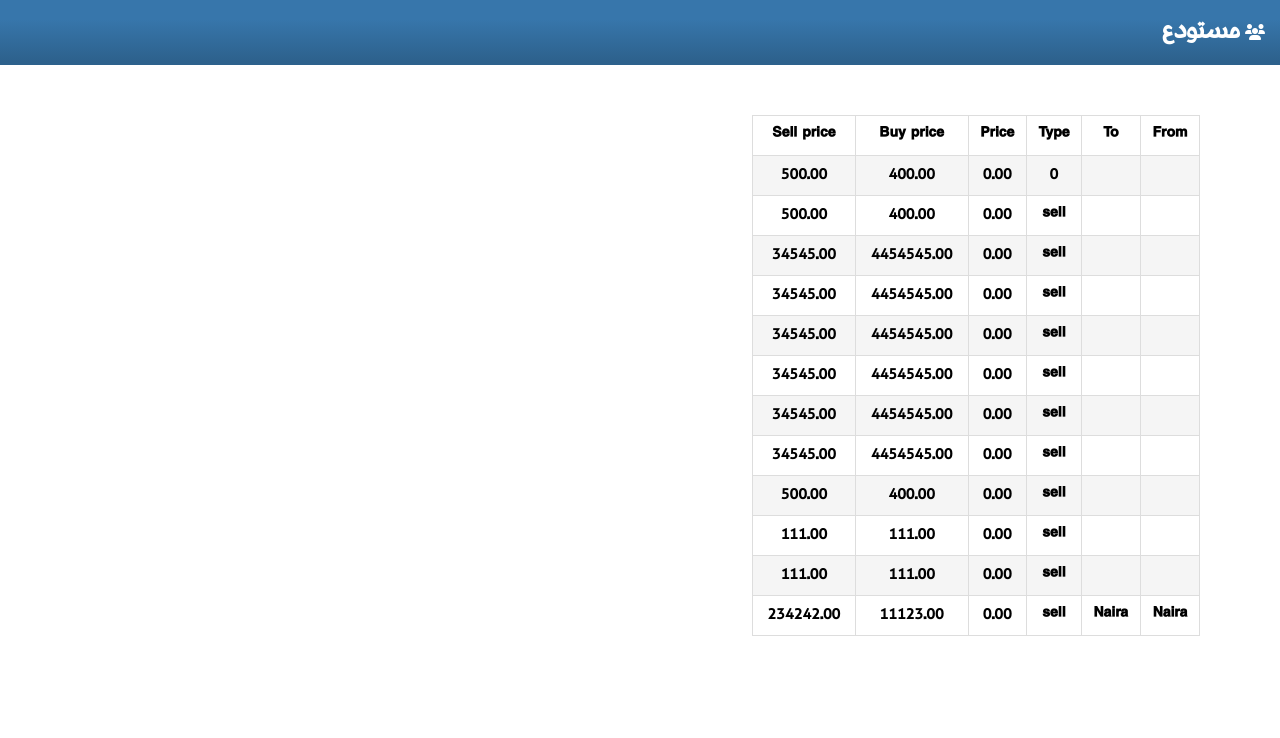
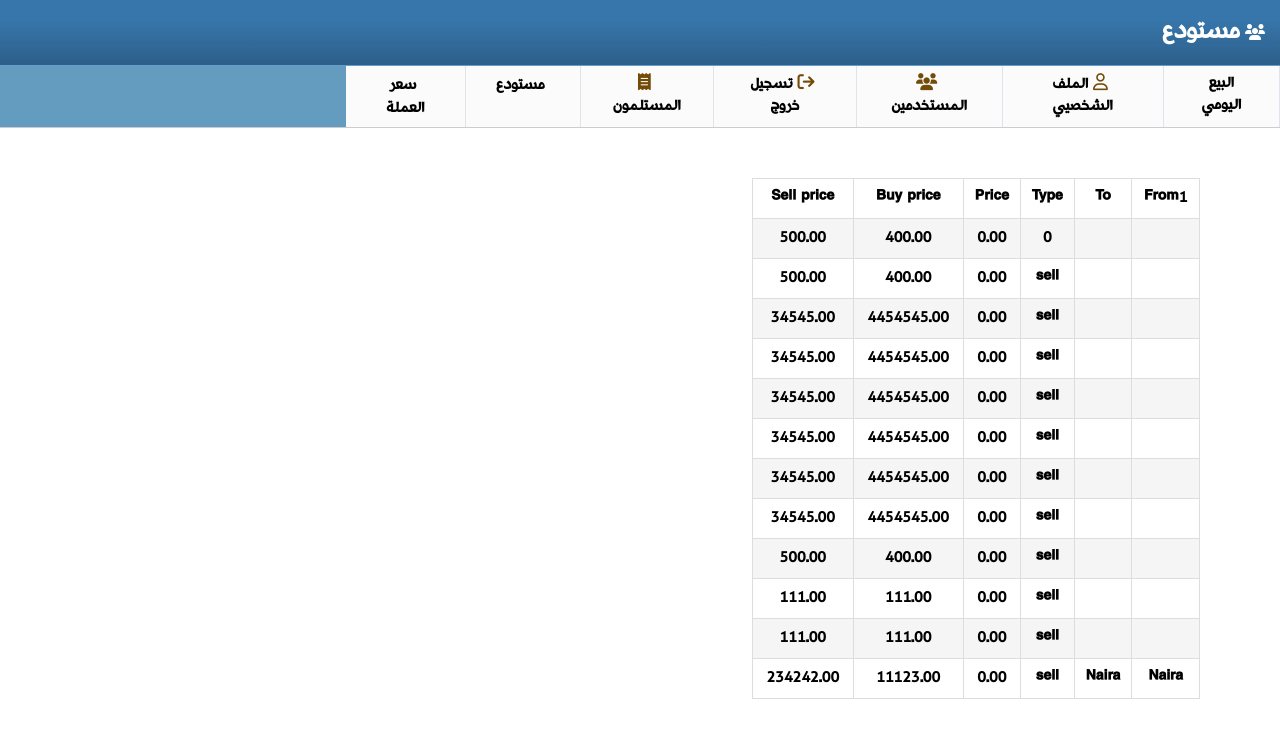
Before and after one commit to salimsuleiman/exchange_currency, a Django app: page /currencies/reciepts/ in a window 1280 px wide. Shown: the top 738 px of the page. Run offline with Django 4.2, Linux system fonts and the light colour scheme; data comes from the database, SQL or seed files in the repository; some libraries are stand-ins or nearby versions; some web fonts are replaced.

Commit message:
make it better

```diff
--- a/templates/base.html
+++ b/templates/base.html
@@ -36,7 +36,7 @@
     </header>
      <main>
 
-        {% if request.user.is_authenticated  %}
+
              <nav class="nav-tabs">
             <ul>
 
@@ -60,7 +60,7 @@
 
         </nav>
 
-        {% endif  %}
+
 
 
     {% block content %}
--- a/templates/currencies/reciepts.html
+++ b/templates/currencies/reciepts.html
@@ -7,7 +7,7 @@
 {% endblock header %}
 {% block title  %}
 مستودع
-        {% endblock title  %}
+{% endblock title  %}
 {% block style  %}
 <link rel="stylesheet" href="{% static 'style.css'  %}">
 {% endblock style  %}
@@ -21,7 +21,7 @@
             <table>
 
                      <tr>
-                         <th>From</th>
+                         <th>From1</th>
                          <th>To</th>
                          <th>Type</th>
                          <th>Price</th>
```
